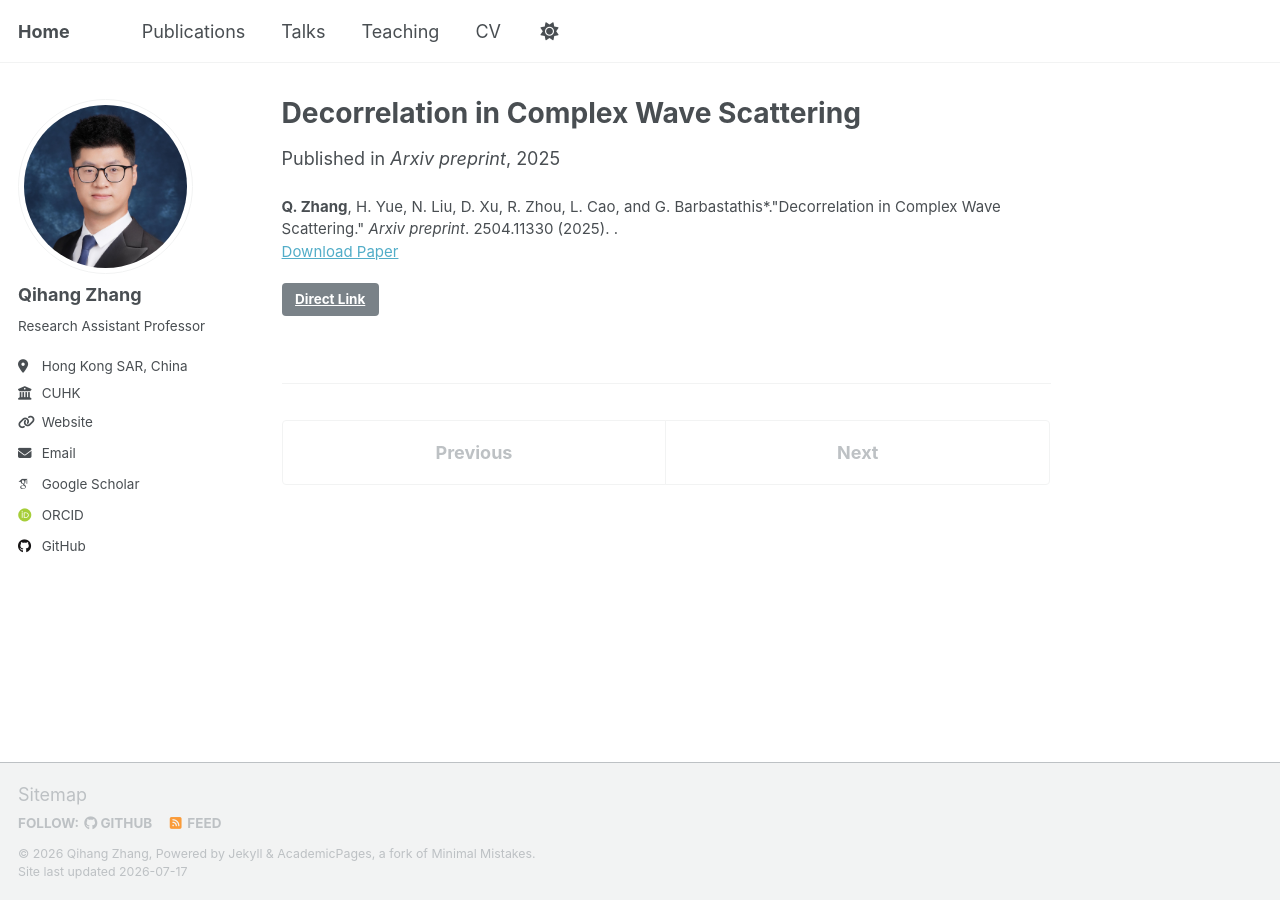
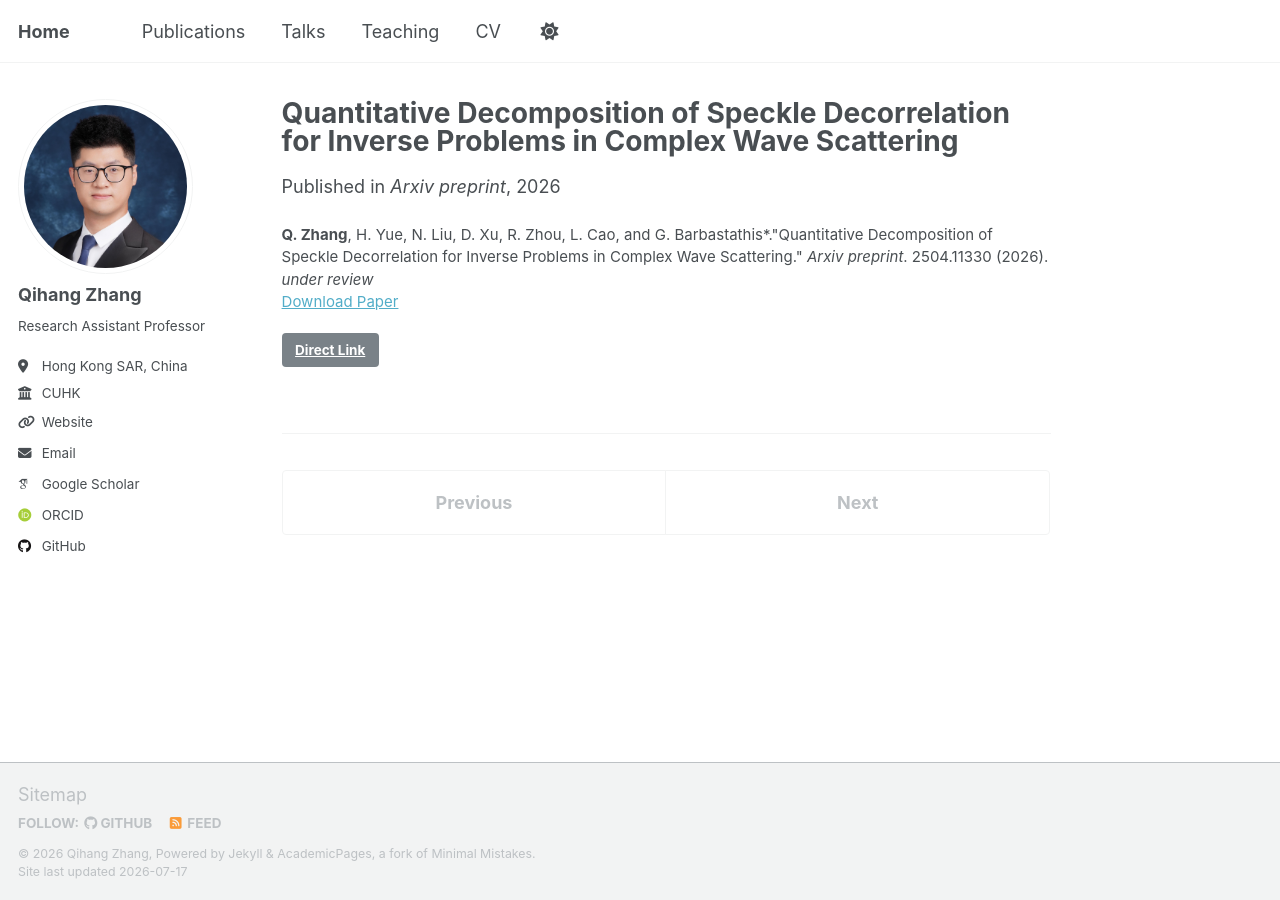
Before and after one commit to qhzhang95/qhzhang95.github.io, a Jekyll site: the page built from _publications/2025-04-paper-decor.md, in a window 1280 px wide. Built offline with Jekyll 4.4.1, drawn with Linux system fonts in a browser that asks for light colours; some web fonts are replaced; a script that is not in the unit is left out.

Commit message:
Update 2025-04-paper-decor.md

```diff
--- a/_publications/2025-04-paper-decor.md
+++ b/_publications/2025-04-paper-decor.md
@@ -1,12 +1,12 @@
 ---
-title: "Decorrelation in Complex Wave Scattering"
+title: "Quantitative Decomposition of Speckle Decorrelation for Inverse Problems in Complex Wave Scattering"
 collection: publications
 category: manuscripts
 permalink: /publication/2025-04-paper-decor
 #excerpt: 'this is short description in the publication panel.' abstract
-date: 2025-04-29
+date: 2026-07-05
 venue: 'Arxiv preprint'
 paperurl: 'https://arxiv.org/pdf/2504.11330' #'http://qhzhang95.github.io/files/2025_decor.pdf'
 link: 'https://arxiv.org/abs/2504.11330'
-citation: '<b>Q. Zhang</b>, H. Yue, N. Liu, D. Xu, R. Zhou, L. Cao, and G. Barbastathis*.&quot;Decorrelation in Complex Wave Scattering.&quot; <i>Arxiv preprint</i>. 2504.11330 (2025). .'
+citation: '<b>Q. Zhang</b>, H. Yue, N. Liu, D. Xu, R. Zhou, L. Cao, and G. Barbastathis*.&quot;Quantitative Decomposition of Speckle Decorrelation for Inverse Problems in Complex Wave Scattering.&quot; <i>Arxiv preprint</i>. 2504.11330 (2026). <i>under review</i>'
 ---
```
